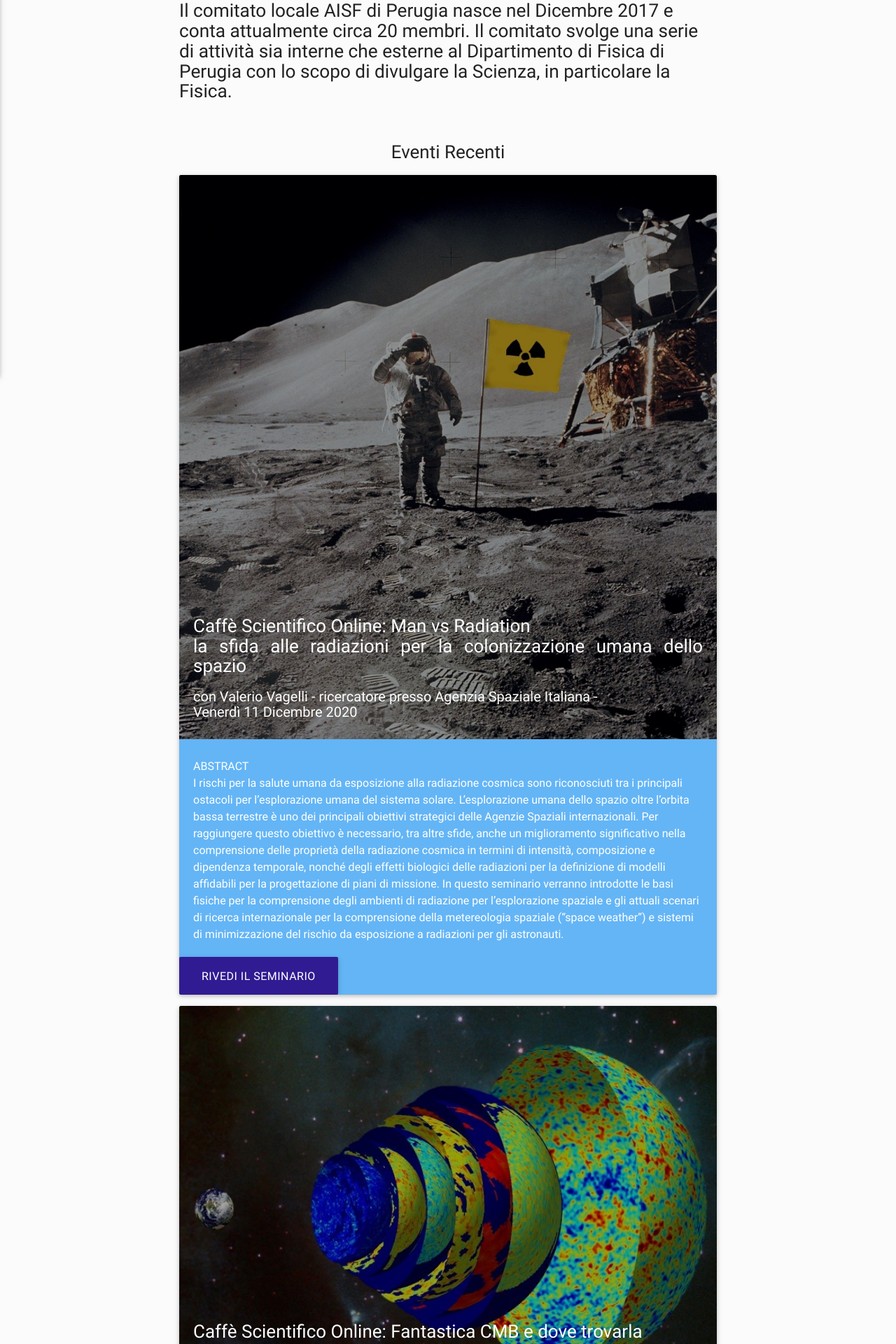
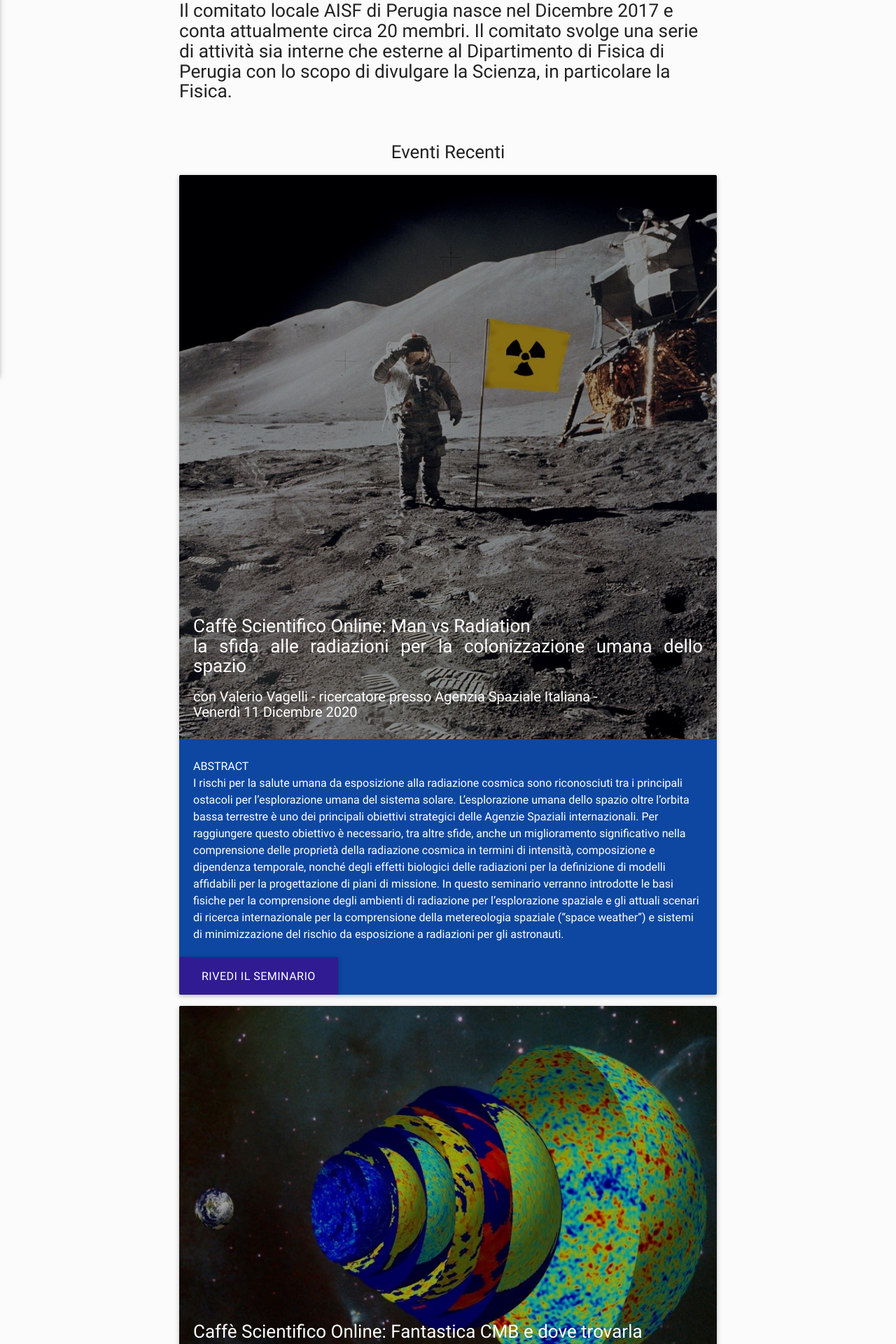
Before and after one commit to ai-sf/aisf_perugia, a Jekyll site: the page built from index.html, in a window 1280 px wide. Shown: the part 422-2342 px from the top of the page at 70% size. Built offline with Jekyll 4.4.1, drawn with Linux system fonts in a browser that asks for light colours; nearby versions of some CDN libraries.

Commit message:
Update index.html

```diff
--- a/index.html
+++ b/index.html
@@ -23,7 +23,7 @@ img: Aisfpg
  <h3>  Eventi Recenti</h3>
 </center>
 <div class="col s9">
-    <div class="card  blue lighten-2">
+    <div class="card blue darken-4">
       <div class="card-image">
         <img src="/perugia/VagelliAISF.png">
         <span class="card-title">
@@ -43,7 +43,7 @@ In questo seminario verranno introdotte le basi fisiche per la comprensione degl
   </div>
 
   <div class="col s9">
-      <div class="card  blue lighten-2">
+      <div class="card  blue darken-4">
         <div class="card-image">
           <img src="/perugia/GerbinoAISF.png">
           <span class="card-title">
```
